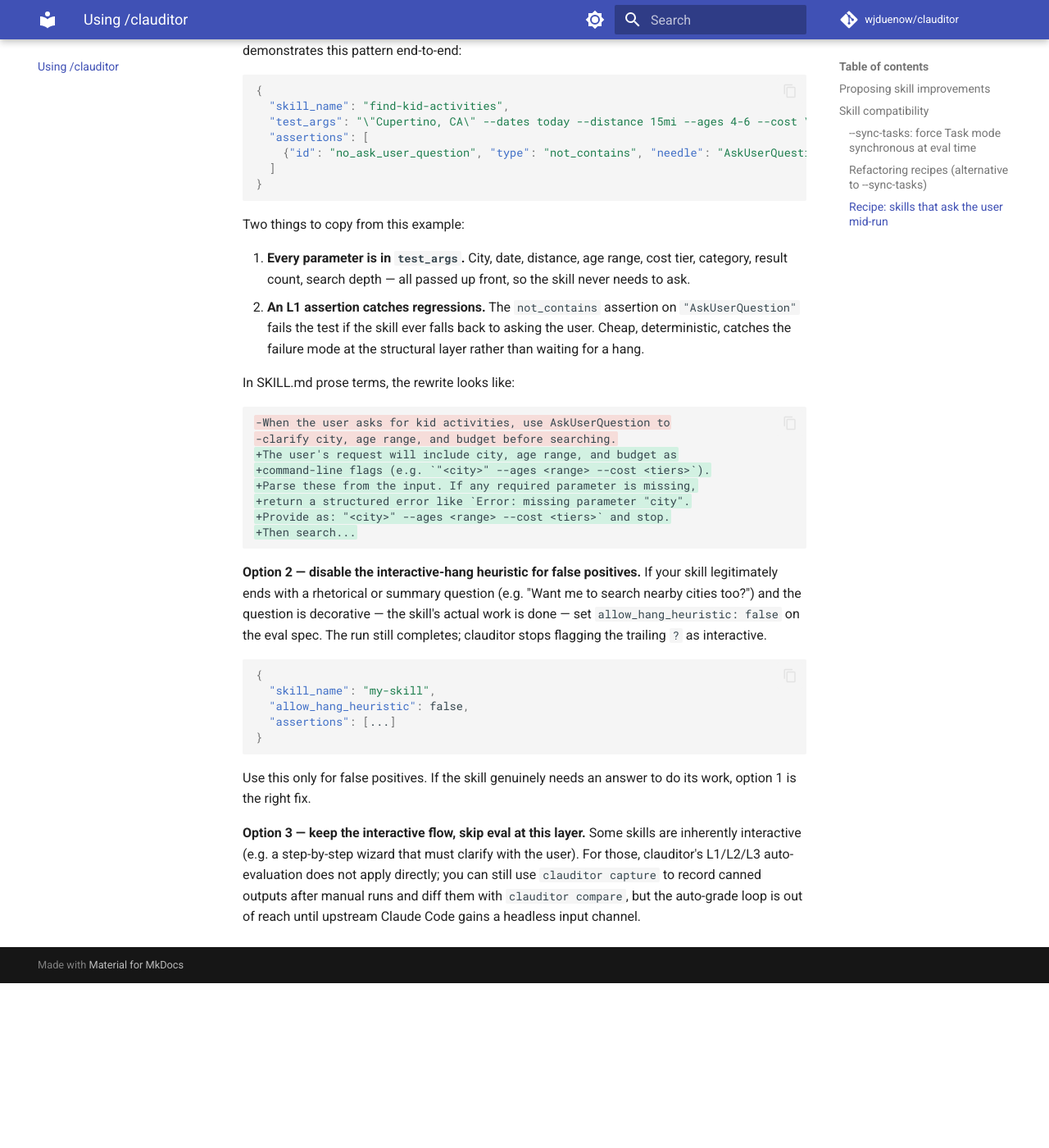
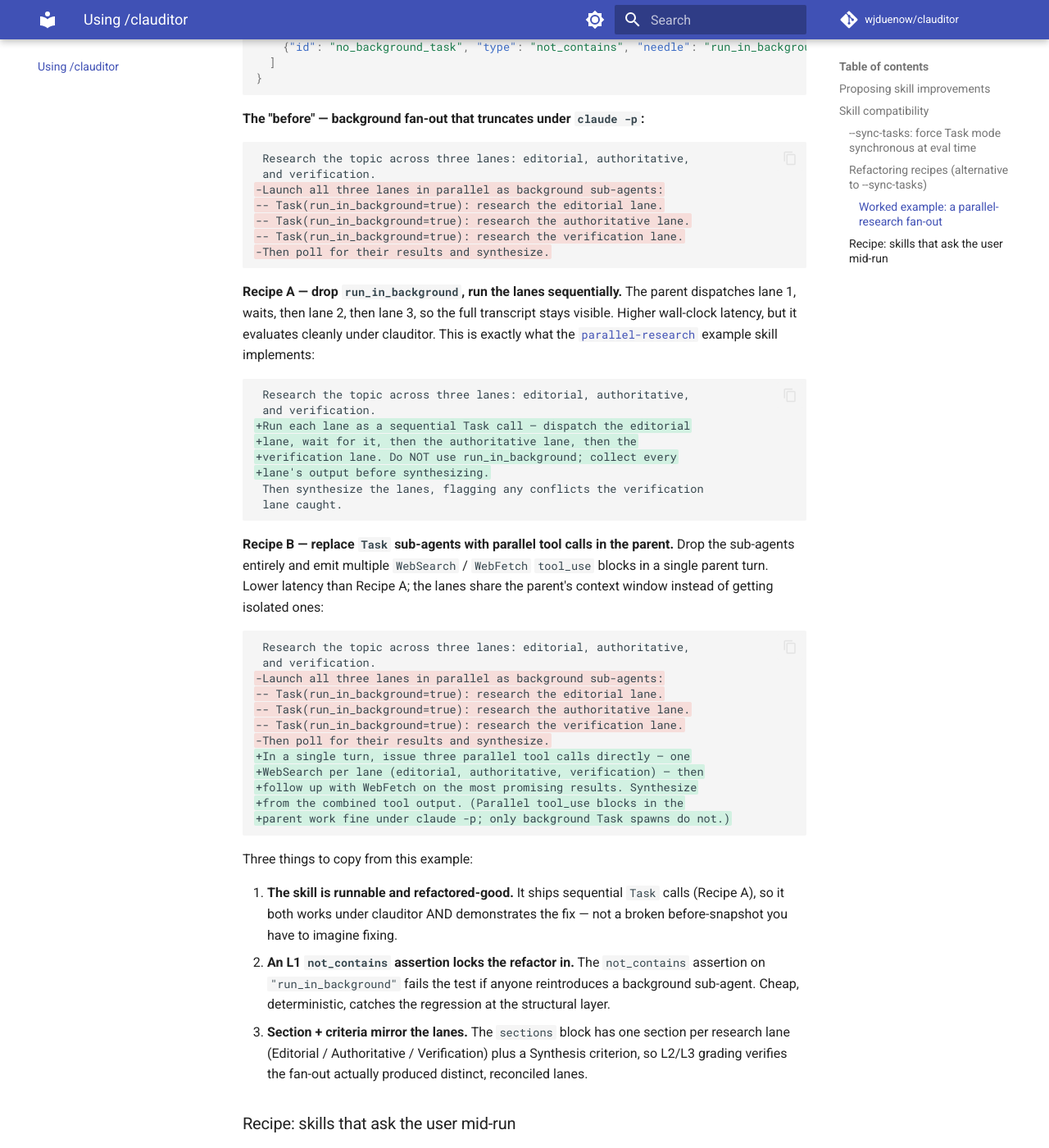
Before and after one commit to wjduenow/clauditor, an MkDocs documentation site: the page built from docs/skill-usage.md, in a window 1280 px wide and 1400 px high, scrolled down 5860 px. Shown: the whole window at 82% size. Built offline with MkDocs 1.6.1 and Material for MkDocs 9.7.7, drawn with Linux system fonts in a browser that asks for light colours; comment, search, counter and statistics services are not loaded; before the commit the page ends 7059 px from its top, so only the background shows below that; some of the changed text lies outside the part shown.

Commit message:
clauditor-c71p.2: parallel-research example skill + Recipe A/B worked example
Add examples/.claude/skills/parallel-research/ (SKILL.md, SKILL.eval.json,
assets/) as the runnable refactored-good companion for Recipe A: sequential
Task fan-out, no run_in_background, echoing the find-restaurants --depth deep
editorial/authoritative/verification lanes. SKILL.eval.json mirrors
find-kid-activities and includes a not_contains assertion on
run_in_background to lock the refactor in.

Add a worked-example block under docs/skill-usage.md "Refactoring recipes"
matching the AskUserQuestion-recipe pattern: narrative + before diff (bad
Task(run_in_background=true) fan-out) + Recipe A diff (sequential, links to
the example skill) + Recipe B diff (parallel tool_use blocks in parent) +
things-to-copy list.

Traces Tier 1 bullet 2, DEC-002.

````diff
--- a/docs/skill-usage.md
+++ b/docs/skill-usage.md
@@ -255,6 +255,99 @@ same cases:
   Shorter latency than Recipe A; loses the sub-agent's isolated
   context window.
 
+#### Worked example: a parallel-research fan-out
+
+A common `run_in_background=true` shape is a research fan-out:
+launch one sub-agent per research lane in parallel, then synthesize.
+This echoes the `find-restaurants --depth deep` motif — editorial,
+authoritative, and verification lanes researched concurrently. Under
+`claude -p` the parent emits its `result` message before the
+background children finish, so clauditor sees a truncated transcript
+and #97's loud warning fires.
+
+The runnable companion to **Recipe A** below lives at
+[`examples/.claude/skills/parallel-research/`](../examples/.claude/skills/parallel-research/)
+— it is the refactored-good version (sequential `Task`, no
+`run_in_background`), with a `SKILL.eval.json` that includes a
+`not_contains` assertion on `"run_in_background"` to lock the refactor
+in:
+
+```json
+{
+  "skill_name": "parallel-research",
+  "test_args": "\"electric kettles\" --depth deep --lanes 3 --count 3",
+  "assertions": [
+    {"id": "no_background_task", "type": "not_contains", "needle": "run_in_background"}
+  ]
+}
+```
+
+**The "before" — background fan-out that truncates under `claude -p`:**
+
+```diff
+ Research the topic across three lanes: editorial, authoritative,
+ and verification.
+-Launch all three lanes in parallel as background sub-agents:
+-- Task(run_in_background=true): research the editorial lane.
+-- Task(run_in_background=true): research the authoritative lane.
+-- Task(run_in_background=true): research the verification lane.
+-Then poll for their results and synthesize.
+```
+
+**Recipe A — drop `run_in_background`, run the lanes sequentially.**
+The parent dispatches lane 1, waits, then lane 2, then lane 3, so the
+full transcript stays visible. Higher wall-clock latency, but it
+evaluates cleanly under clauditor. This is exactly what the
+[`parallel-research`](../examples/.claude/skills/parallel-research/)
+example skill implements:
+
+```diff
+ Research the topic across three lanes: editorial, authoritative,
+ and verification.
++Run each lane as a sequential Task call — dispatch the editorial
++lane, wait for it, then the authoritative lane, then the
++verification lane. Do NOT use run_in_background; collect every
++lane's output before synthesizing.
+ Then synthesize the lanes, flagging any conflicts the verification
+ lane caught.
+```
+
+**Recipe B — replace `Task` sub-agents with parallel tool calls in
+the parent.** Drop the sub-agents entirely and emit multiple
+`WebSearch` / `WebFetch` `tool_use` blocks in a single parent turn.
+Lower latency than Recipe A; the lanes share the parent's context
+window instead of getting isolated ones:
+
+```diff
+ Research the topic across three lanes: editorial, authoritative,
+ and verification.
+-Launch all three lanes in parallel as background sub-agents:
+-- Task(run_in_background=true): research the editorial lane.
+-- Task(run_in_background=true): research the authoritative lane.
+-- Task(run_in_background=true): research the verification lane.
+-Then poll for their results and synthesize.
++In a single turn, issue three parallel tool calls directly — one
++WebSearch per lane (editorial, authoritative, verification) — then
++follow up with WebFetch on the most promising results. Synthesize
++from the combined tool output. (Parallel tool_use blocks in the
++parent work fine under claude -p; only background Task spawns do not.)
+```
+
+Three things to copy from this example:
+
+1. **The skill is runnable and refactored-good.** It ships sequential
+   `Task` calls (Recipe A), so it both works under clauditor AND
+   demonstrates the fix — not a broken before-snapshot you have to
+   imagine fixing.
+2. **An L1 `not_contains` assertion locks the refactor in.** The
+   `not_contains` assertion on `"run_in_background"` fails the test if
+   anyone reintroduces a background sub-agent. Cheap, deterministic,
+   catches the regression at the structural layer.
+3. **Section + criteria mirror the lanes.** The `sections` block has
+   one section per research lane (Editorial / Authoritative /
+   Verification) plus a Synthesis criterion, so L2/L3 grading verifies
+   the fan-out actually produced distinct, reconciled lanes.
+
 ### Recipe: skills that ask the user mid-run
 
 Skills that call `AskUserQuestion` (or end a turn with a clarifying
````
Also changed, not shown: examples/.claude/skills/parallel-research/SKILL.md (added, +94 -0 lines), 2 other files.
